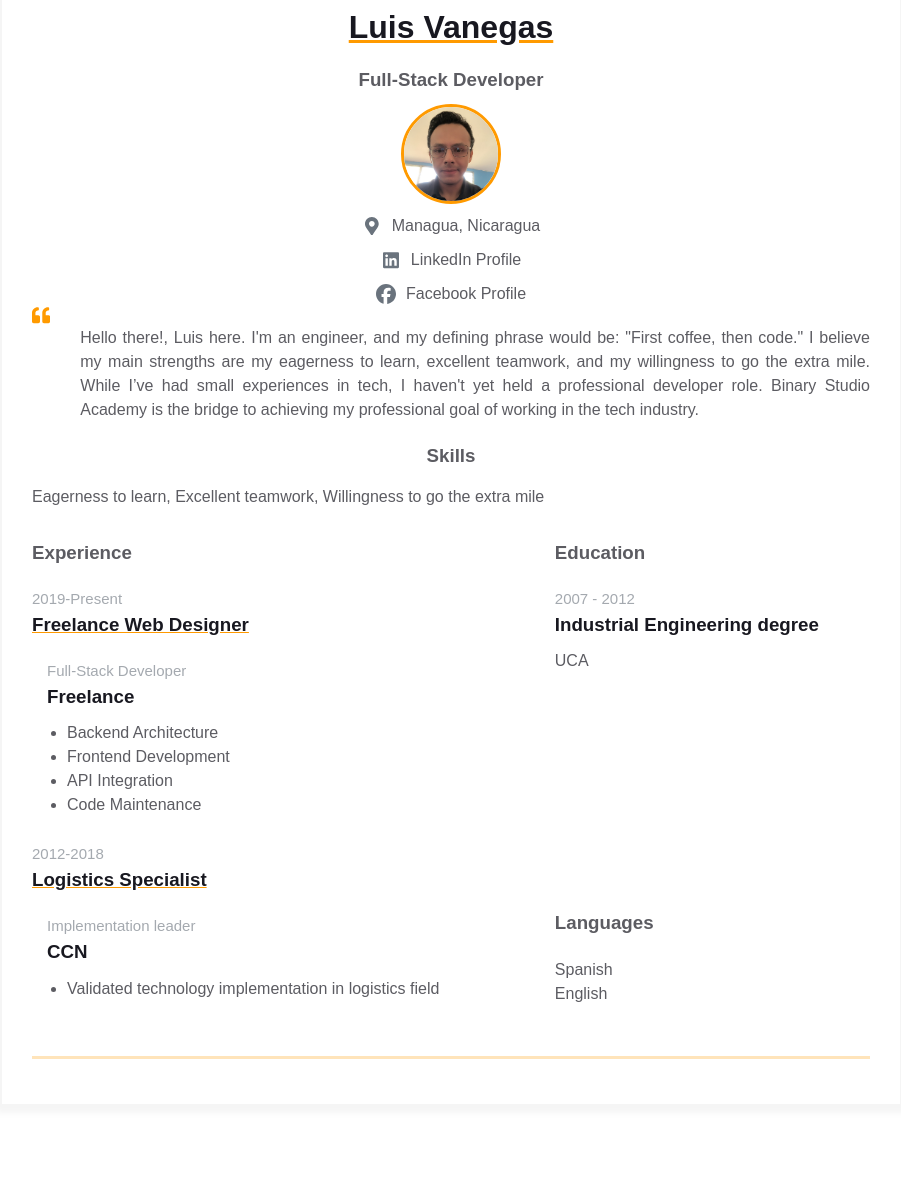
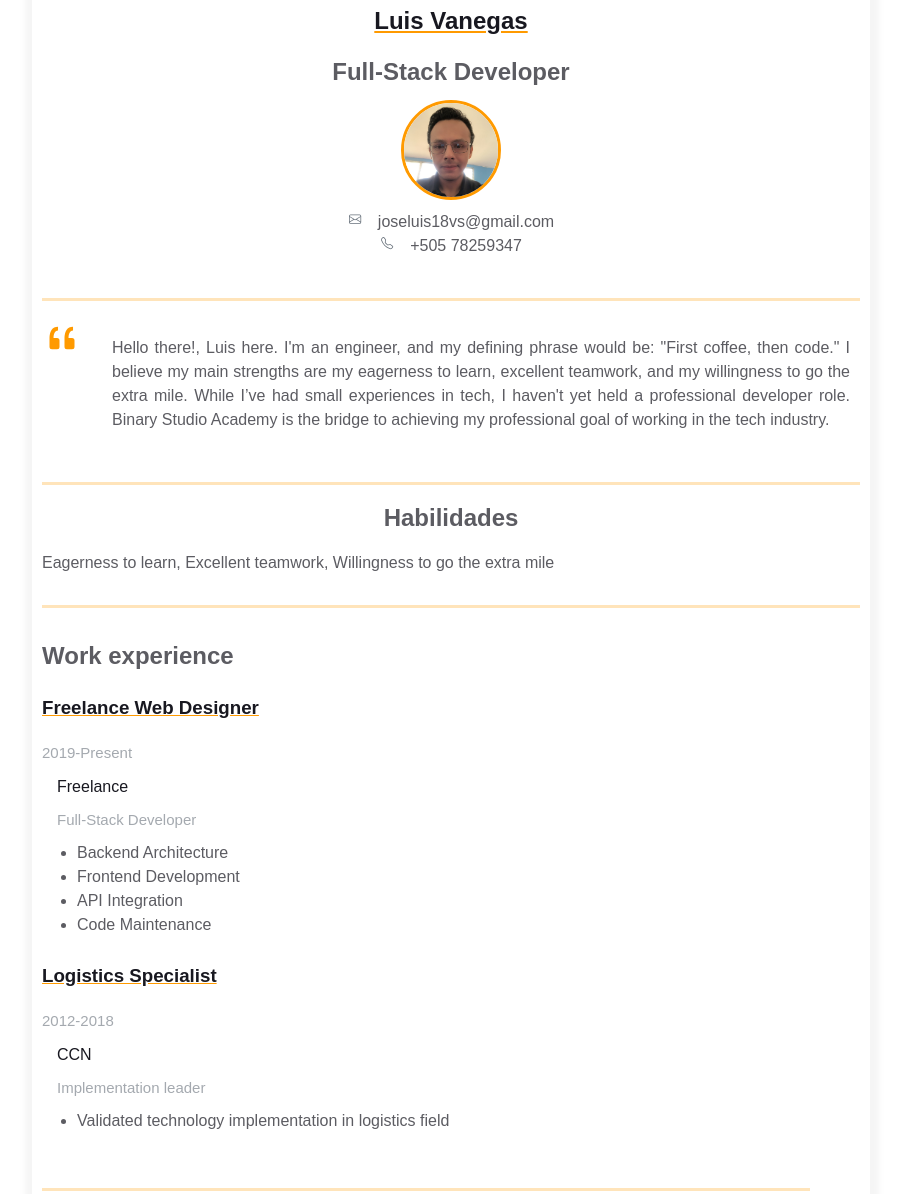
Before and after one commit to ludvik-vs/homepage, a plain HTML site: page index.html in a window 1280 px wide. Shown: the part 78-1272 px from the top of the page, without its empty margins (189-1090 px from the left). Before the commit the page ends 1233 px from the top, so only its background shows below. Drawn offline with Linux system fonts and the light colour scheme.

Commit message:
HTML and CSS revision

```diff
--- a/index.html
+++ b/index.html
@@ -1,119 +1,82 @@
 <!DOCTYPE html>
-<html>
+<html lang="es">
 
 <head>
-    <!-- Meta Data -->
-    <meta charset="UTF-8" />
-    <meta name="viewport" content="width=device-width, initial-scale=1" />
-
-    <!-- Title -->
-    <title>Resume</title>
-
-    <!-- Styles -->
-    <link rel="stylesheet" href="styles.css" />
-
+    <meta charset="UTF-8">
+    <meta name="viewport" content="width=device-width, initial-scale=1.0">
+    <title>Currículum</title>
+    <link rel="stylesheet" href="styles.css">
 </head>
 
 <body>
-    <!-- ― Hello World! &#x1F609; -->
-    <!-- Init Primary content template -->
-    <main>
+    <div class="container">
         <div class="resume">
-            <div class="container">
-                <div class="resume__block">
+            <!-- Información de contacto -->
+            <section class="resume-block contact-info-container">
+                <h1 class="contact-info-header">Luis Vanegas</h1>
+                <h2 class="contact-info-sub-header">Full-Stack Developer</h2>
+                <div class="contact-info-block contact-info-block-center">
+                    <img src="assets/avatar.JPG" alt="Avatar" class="contact-info-avatar">
+                    <div>
+                        <a href="mailto:joseluis18vs@gmail.com" class="contact-info-item">
+                            <span class="contact-info-item-icon-wrapper">
+                                <svg class="contact-info-item-icon" xmlns="http://www.w3.org/2000/svg"
+                                    viewBox="0 0 24 24">
+                                    <path
+                                        d="M0 4a2 2 0 0 1 2-2h12a2 2 0 0 1 2 2v8a2 2 0 0 1-2 2H2a2 2 0 0 1-2-2zm2-1a1 1 0 0 0-1 1v.217l7 4.2 7-4.2V4a1 1 0 0 0-1-1zm13 2.383-4.708 2.825L15 11.105zm-.034 6.876-5.64-3.471L8 9.583l-1.326-.795-5.64 3.47A1 1 0 0 0 2 13h12a1 1 0 0 0 .966-.741M1 11.105l4.708-2.897L1 5.383z" />
+                                </svg>
+                            </span>
+                            joseluis18vs@gmail.com
+                        </a>
+                        <a href="tel:+505 78259347" class="contact-info-item">
+                            <span class="contact-info-item-icon-wrapper">
+                                <svg class="contact-info-item-icon" xmlns="http://www.w3.org/2000/svg"
+                                    viewBox="0 0 24 24">
+                                    <path
+                                        d="M3.654 1.328a.678.678 0 0 0-1.015-.063L1.605 2.3c-.483.484-.661 1.169-.45 1.77a17.6 17.6 0 0 0 4.168 6.608 17.6 17.6 0 0 0 6.608 4.168c.601.211 1.286.033 1.77-.45l1.034-1.034a.678.678 0 0 0-.063-1.015l-2.307-1.794a.68.68 0 0 0-.58-.122l-2.19.547a1.75 1.75 0 0 1-1.657-.459L5.482 8.062a1.75 1.75 0 0 1-.46-1.657l.548-2.19a.68.68 0 0 0-.122-.58zM1.884.511a1.745 1.745 0 0 1 2.612.163L6.29 2.98c.329.423.445.974.315 1.494l-.547 2.19a.68.68 0 0 0 .178.643l2.457 2.457a.68.68 0 0 0 .644.178l2.189-.547a1.75 1.75 0 0 1 1.494.315l2.306 1.794c.829.645.905 1.87.163 2.611l-1.034 1.034c-.74.74-1.846 1.065-2.877.702a18.6 18.6 0 0 1-7.01-4.42 18.6 18.6 0 0 1-4.42-7.009c-.362-1.03-.037-2.137.703-2.877z" />
+                                </svg>
+                            </span>
+                            +505 78259347
+                        </a>
+                    </div>
+                </div>
+            </section>
 
-                    <!-- Titles -->
-                    <h1 class="contact-info__header">Luis Vanegas</h1>
-                    <h3 class="contact-info__sub-header">Full-Stack Developer</h3>
-
-                    <!-- Info Component -->
-                    <div class="contact_info_container">
-                        <div class="contact-info__block contact-info__block--center">
-                            <img class="contact-info__avatar" src="assets/avatar.JPG" alt="Avatar" />
-                        </div>
-                        <div class="contact-info__block">
-                            <a href="" rel="author" class="contact-info__item">
-                                <div class="contact-info__item-icon-wrapper">
-                                    <svg class="contact-info__item-icon" xmlns="http://www.w3.org/2000/svg" viewBox="0 0 384 512">
-                                        <path d="M172.268 501.67C26.97 291.031 0 269.413 0 192 0 85.961 85.961 0
-                                    192 0s192 85.961 192 192c0 77.413-26.97 99.031-172.268 309.67-9.535
-                                    13.774-29.93 13.773-39.464 0zM192 272c44.183 0 80-35.817
-                                    80-80s-35.817-80-80-80-80 35.817-80 80 35.817 80 80 80z"></path>
+            <!-- Introducción -->
+            <section class="resume-block intro">
+                <div class="intro-icon-wrapper">
+                    <svg class="intro-icon" xmlns="http://www.w3.org/2000/svg" viewBox="0 0 24 24">
+                        <path
+                            d="M12 12a1 1 0 0 0 1-1V8.558a1 1 0 0 0-1-1h-1.388q0-.527.062-1.054.093-.558.31-.992t.559-.683q.34-.279.868-.279V3q-.868 0-1.52.372a3.3 3.3 0 0 0-1.085.992 4.9 4.9 0 0 0-.62 1.458A7.7 7.7 0 0 0 9 7.558V11a1 1 0 0 0 1 1zm-6 0a1 1 0 0 0 1-1V8.558a1 1 0 0 0-1-1H4.612q0-.527.062-1.054.094-.558.31-.992.217-.434.559-.683.34-.279.868-.279V3q-.868 0-1.52.372a3.3 3.3 0 0 0-1.085.992 4.9 4.9 0 0 0-.62 1.458A7.7 7.7 0 0 0 3 7.558V11a1 1 0 0 0 1 1z" />
                     </svg>
                 </div>
-                                <span>Managua, Nicaragua</span>
-                            </a>
-
-                            <a href="https://www.linkedin.com/in/jos%C3%A9-luis-vanegas-saballos-42b86159/" target="_blank" rel="author" class="contact-info__item">
-                                <div class="contact-info__item-icon-wrapper">
-                                    <svg class="contact-info__item-icon" xmlns="http://www.w3.org/2000/svg" viewBox="0 0 448 512">
-                                        <path d="M416 32H31.9C14.3 32 0 46.5 0 64.3v383.4C0 465.5 14.3 480 31.9
-                                            480H416c17.6 0 32-14.5 32-32.3V64.3c0-17.8-14.4-32.3-32-32.3zM135.4
-                                            416H69V202.2h66.5V416zm-33.2-243c-21.3 0-38.5-17.3-38.5-38.5S80.9
-                                            96 102.2 96c21.2 0 38.5 17.3 38.5 38.5 0 21.3-17.2 38.5-38.5
-                                            38.5zm282.1 243h-66.4V312c0-24.8-.5-56.7-34.5-56.7-34.6 0-39.9
-                                            27-39.9 54.9V416h-66.4V202.2h63.7v29.2h.9c8.9-16.8 30.6-34.5
-                                            62.9-34.5 67.2 0 79.7 44.3 79.7 101.9V416z"></path>
-                                    </svg>
-                                </div>
-                                <span>LinkedIn Profile</span>
-                            </a>
-
-                            <a href="https://www.facebook.com/joseluis18vs" target="_blank" rel="author" class="contact-info__item">
-                                <div class="contact-info__item-icon-wrapper">
-                                    <svg xmlns="http://www.w3.org/2000/svg"
-                                        viewBox="0 0 512 512"><!--!Font Awesome Free 6.5.2 by @fontawesome - https://fontawesome.com License - https://fontawesome.com/license/free Copyright 2024 Fonticons, Inc.-->
-                                        <path fill="#6a737d"
-                                            d="M512 256C512 114.6 397.4 0 256 0S0 114.6 0 256C0 376 82.7 476.8 194.2 504.5V334.2H141.4V256h52.8V222.3c0-87.1 39.4-127.5 125-127.5c16.2 0 44.2 3.2 55.7 6.4V172c-6-.6-16.5-1-29.6-1c-42 0-58.2 15.9-58.2 57.2V256h83.6l-14.4 78.2H287V510.1C413.8 494.8 512 386.9 512 256h0z" />
-                                    </svg>
-                                </div>
-                                <span>Facebook Profile</span>
-                            </a>
-
-                        </div>
-                    </div>
-
-                    <!-- Intro Component -->
-                    <div class="intro">
-                        <div class="intro__icon-wrapper">
-                            <svg class="intro__icon" xmlns="http://www.w3.org/2000/svg" viewBox="0 0 512 512">
-                                <path d="M464 256h-80v-64c0-35.3 28.7-64 64-64h8c13.3 0 24-10.7
-                                24-24V56c0-13.3-10.7-24-24-24h-8c-88.4 0-160 71.6-160 160v240c0
-                                26.5 21.5 48 48 48h128c26.5 0 48-21.5
-                                48-48V304c0-26.5-21.5-48-48-48zm-288 0H96v-64c0-35.3 28.7-64
-                                64-64h8c13.3 0 24-10.7 24-24V56c0-13.3-10.7-24-24-24h-8C71.6 32 0
-                                103.6 0 192v240c0 26.5 21.5 48 48 48h128c26.5 0
-                                48-21.5 48-48V304c0-26.5-21.5-48-48-48z"></path>
-                            </svg>
-                        </div>
-                        <p class="intro_text">
-                            Hello there!, Luis here. I'm an engineer, and my defining phrase would be: "First coffee, then code."
-                            I believe my main strengths are my eagerness to learn, excellent teamwork, and my willingness to go the extra mile.
-                            While I’ve had small experiences in tech, I haven't yet held a professional developer role. Binary Studio Academy is the
+                <p class="intro-text">
+                    Hello there!, Luis here. I'm an engineer, and my defining phrase would be: "First coffee, then
+                    code."
+                    I believe my main strengths are my eagerness to learn, excellent teamwork, and my willingness to go
+                    the extra mile.
+                    While I’ve had small experiences in tech, I haven't yet held a professional developer role. Binary
+                    Studio Academy is the
                     bridge to achieving my professional goal of working in the tech industry.
                 </p>
-                    </div>
+            </section>
 
-                    <!-- Skills Component -->
-                    <div class="skills">
-                        <h3 class="skills__header">Skills</h3>
-                        <p class="skills__text">Eagerness to learn, Excellent teamwork, Willingness to go the extra mile</p>
-                    </div>
+            <!-- Habilidades -->
+            <section class="resume-block skills">
+                <h2 class="skills-header">Habilidades</h2>
+                <p class="skills-text">Eagerness to learn, Excellent teamwork, Willingness to go the extra mile</p>
+            </section>
 
-                    <!-- Main Info Component -->
-                    <div class="main-info fh">
-                        <div class="experiences">
-                            <h3 class="experiences__header">Experience</h3>
-                            <div class="experiences__company">
-                                <div class="experiences__company-header">
-                                    <span class="experiences__company-header-durability">2019-Present</span>
-                                    <h3 class="experiences__company-header-name">Freelance Web Designer</h3>
-                                </div>
-
-                                <div class="experiences__company-project">
-                                    <span class="experiences__company-project-role">Full-Stack Developer</span>
-                                    <h3 class="experiences__company-project-name">Freelance</h3>
-                                    <ul class="experiences__company-project-responsibilities">
+            <!-- Experiencia -->
+            <section class="resume-block experiences">
+                <h2 class="experiences-header">Work experience</h2>
+                <div class="experiences-company">
+                    <h3 class="experiences-company-header-name">Freelance Web Designer</h3>
+                    <p class="experiences-company-header-durability">2019-Present</p>
+                    <div class="experiences-company-project">
+                        <p class="experiences-company-project-name">Freelance</p>
+                        <p class="experiences-company-project-role">Full-Stack Developer</p>
+                        <ul class="experiences-company-project-responsibilities">
                             <li>Backend Architecture</li>
                             <li>Frontend Development</li>
                             <li>API Integration</li>
@@ -122,44 +85,34 @@
                     </div>
                 </div>
 
-                            <div class="experiences__company">
-                                <div class="experiences__company-header">
-                                    <span class="experiences__company-header-durability">2012-2018</span>
-                                    <h3 class="experiences__company-header-name">Logistics Specialist</h3>
-                                </div>
-
-                                <div class="experiences__company-project">
-                                    <span class="experiences__company-project-role">Implementation leader</span>
-                                    <h3 class="experiences__company-project-name">CCN</h3>
-                                    <ul class="experiences__company-project-responsibilities">
+                <div class="experiences-company">
+                    <h3 class="experiences-company-header-name">Logistics Specialist</h3>
+                    <p class="experiences-company-header-durability">2012-2018</p>
+                    <div class="experiences-company-project">
+                        <p class="experiences-company-project-name">CCN</p>
+                        <p class="experiences-company-project-role">Implementation leader</p>
+                        <ul class="experiences-company-project-responsibilities">
                             <li>Validated technology implementation in logistics field</li>
                         </ul>
                     </div>
                 </div>
+            </section>
+
+            <!-- Información adicional -->
+            <section class="resume-block additional-info">
+                <div class="additional-info-education">
+                    <h2 class="additional-info-education-header">Education</h2>
+                    <p class="additional-info-education-university-durability">2007 - 2012</p>
+                    <p class="additional-info-education-university-speciality">Industrial Engineering degree</p>
+                    <p class="additional-info-education-university-name">UCA</p>
                 </div>
 
-                        <div class="additional-info fv">
-                            <div class="additional-info__education">
-                                <h3 class="additional-info__education-header">Education</h3>
-                                <div class="additional-info__education-university">
-                                    <span class="additional-info__education-university-durability"> 2007 - 2012 </span>
-                                    <h3 class="additional-info__education-university-speciality">Industrial Engineering degree</h3>
-                                    <p class="additional-info__education-university-name">UCA</p>
+                <div class="additional-info-languages">
+                    <h2 class="additional-info-languages-header">Languages</h2>
+                    <p class="additional-info-languages-item">Spanish</p>
+                    <p class="additional-info-languages-item">English</p>
+                </div>
+            </section>
         </div>
     </div>
-
-                            <div class="additional-info__languages">
-                                <h3 class="additional-info__languages-header">Languages</h3>
-                                <p class="additional-info__languages-item">Spanish</p>
-                                <p class="additional-info__languages-item">English</p>
-                            </div>
-                        </div>
-                    </div>
-                </div>
-            </div>
-        </div>
-    </main>
-    <!-- End Primary content template -->
 </body>
-
-</html>
--- a/styles.css
+++ b/styles.css
@@ -54,24 +54,24 @@ body {
     margin: 50px auto;
     border: 1px solid #f5f5f5;
     box-shadow: 1px 1px 7px 7px #f5f5f5;
-    padding: 30px 0;
+    padding: 30px 10px;
     max-width: 900px;
 }
 
-.resume__block {
+.resume-block {
     border-bottom: 3px solid var(--border-color);
     padding-bottom: 30px;
     margin-bottom: 15px;
 }
 
-@media screen and (max-width: 576px) {
+@media (max-width: 576px) {
 
     .main-info,
-    .contact_info_container {
+    .contact-info-container {
         flex-direction: column;
     }
 
-    .contact_info_container {
+    .contact-info-container {
         align-items: center;
     }
 
@@ -82,37 +82,36 @@ body {
 
 /* Contact info styles */
 
-.contact-info__header,
-.contact-info__sub-header {
+.contact-info-header,
+.contact-info-sub-header {
     text-align: center;
 }
 
-.contact-info__header {
+.contact-info-header {
     color: var(--primary-text-color);
     margin-bottom: 15px;
     text-decoration-color: var(--text-decoration-color);
     text-decoration-line: underline;
 }
 
-.contact-info__sub-header {
+.contact-info-sub-header {
     color: var(--secondary-text-color);
 }
 
-.contact-info__block {
+.contact-info-block {
     display: flex;
-    flex-wrap: wrap;
     flex-direction: column;
     justify-content: center;
     align-items: center;
     gap: 10px 0;
 }
 
-.contact-info__block--center {
+.contact-info-block-center {
     justify-content: center;
     padding: 10px 0;
 }
 
-.contact-info__item {
+.contact-info-item {
     color: var(--secondary-text-color);
     text-decoration: none;
     display: flex;
@@ -120,23 +119,23 @@ body {
     align-items: center;
 }
 
-.contact-info__item-icon-wrapper {
+.contact-info-item-icon-wrapper {
     margin-right: 10px;
     width: 20px;
     display: flex;
     justify-content: center;
 }
 
-.contact-info__item-icon path {
+.contact-info-item-icon path {
     fill: var(--icon-color);
 }
 
-.contact-info__item-icon {
+.contact-info-item-icon {
     height: 1.1428rem;
     vertical-align: text-bottom;
 }
 
-.contact-info__avatar {
+.contact-info-avatar {
     border-radius: 50%;
     width: 100px;
     height: 100px;
@@ -152,39 +151,38 @@ body {
     justify-content: start;
 }
 
-.intro__icon-wrapper {
-    margin-right: 30px;
-    width: 30px;
+.intro-icon-wrapper {
+    width: 60px;
     display: flex;
     justify-content: center;
 }
 
-.intro__icon {
-    height: 1.1428rem;
+.intro-icon {
+    height: 4.1428rem;
     vertical-align: text-bottom;
 }
 
-.intro__icon path {
+.intro-icon path {
     fill: var(--text-decoration-color);
 }
 
-.intro_text {
+.intro-text {
     color: var(--secondary-text-color);
     text-align: justify;
-    padding: 20px 0;
+    padding: 20px 10px;
 }
 
-.skills{
+.skills {
     margin-bottom: 30px;
 }
 
-.skills__header {
+.skills-header {
     color: var(--secondary-text-color);
     text-align: center;
     margin-bottom: 15px;
 }
 
-.skills__text {
+.skills-text {
     color: var(--secondary-text-color);
     text-align: justify;
 }
@@ -195,20 +193,20 @@ body {
     margin-right: 50px;
 }
 
-.experiences__header {
+.experiences-header {
     color: var(--secondary-text-color);
     text-align: left;
     margin-bottom: 20px;
 }
 
-.experiences__company-header-durability {
+.experiences-company-header-durability {
     color: var(--durability-text-color);
     text-align: left;
     margin-bottom: 10px;
     font-size: 15px;
 }
 
-.experiences__company-header-name {
+.experiences-company-header-name {
     color: var(--primary-text-color);
     text-decoration-color: var(--text-decoration-color);
     text-decoration-line: underline;
@@ -216,25 +214,25 @@ body {
     margin-bottom: 20px;
 }
 
-.experiences__company-project {
+.experiences-company-project {
     margin-left: 15px;
     margin-bottom: 25px;
 }
 
-.experiences__company-project-role {
+.experiences-company-project-role {
     color: var(--durability-text-color);
     text-align: left;
     margin-bottom: 10px;
     font-size: 15px;
 }
 
-.experiences__company-project-name {
+.experiences-company-project-name {
     color: var(--primary-text-color);
     text-align: left;
     margin-bottom: 10px;
 }
 
-.experiences__company-project-responsibilities {
+.experiences-company-project-responsibilities {
     color: var(--secondary-text-color);
     padding-left: 20px;
 }
@@ -243,43 +241,43 @@ body {
     flex: 1 1 40%;
 }
 
-.additional-info__education {
+.additional-info-education {
     margin-bottom: 20px;
 }
 
-.additional-info__education-header {
+.additional-info-education-header {
     color: var(--secondary-text-color);
     text-align: left;
     margin-bottom: 20px;
 }
 
-.additional-info__education-university-durability {
+.additional-info-education-university-durability {
     color: var(--durability-text-color);
     text-align: left;
     margin-bottom: 10px;
     font-size: 15px;
 }
 
-.additional-info__education-university-speciality {
+.additional-info-education-university-speciality {
     color: var(--primary-text-color);
     text-align: left;
     margin-bottom: 10px;
 }
 
-.additional-info__education-university-name {
+.additional-info-education-university-name {
     color: var(--secondary-text-color);
 }
 
-.additional-info__languages {
+.additional-info-languages {
     margin-bottom: 20px;
 }
 
-.additional-info__languages-header {
+.additional-info-languages-header {
     color: var(--secondary-text-color);
     text-align: left;
     margin-bottom: 20px;
 }
 
-.additional-info__languages-item {
+.additional-info-languages-item {
     color: var(--secondary-text-color);
 }
```
Lines whose indentation alone changed are shown as unchanged.
